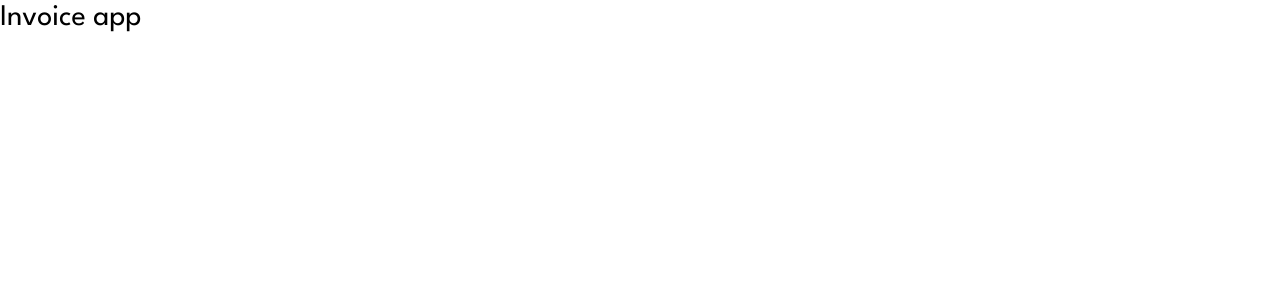
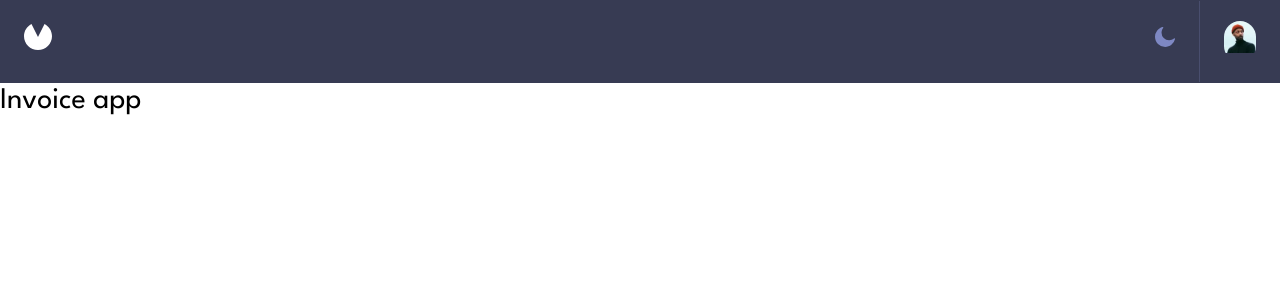
Before and after one commit to wahhabriaz/invoice-app-nextjs, a Next.js app: page / in a window 1280 px wide. Shown: the top 300 px of the page. Built offline with nearby package versions, Linux system fonts and the light colour scheme.

Commit message:
Refactor to add MainHeader component
MainHeader will now display across any page

```diff
--- a/pages/_app.js
+++ b/pages/_app.js
@@ -1,7 +1,13 @@
-import '../styles/globals.css'
+import MainHeader from '../components/layout/MainHeader';
+import '../styles/globals.css';
 
 function MyApp({ Component, pageProps }) {
-  return <Component {...pageProps} />
+  return (
+    <>
+      <MainHeader />
+      <Component {...pageProps} />
+    </>
+  );
 }
 
-export default MyApp
+export default MyApp;
```
